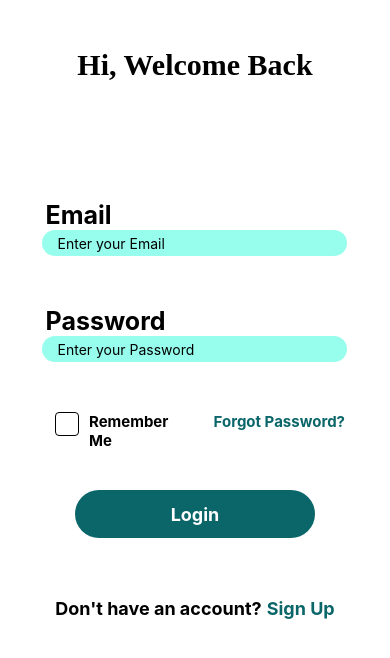
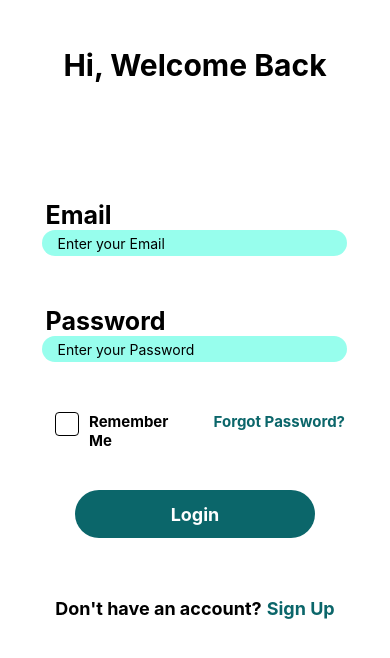
Before and after one commit to mhamzashabbir/findmyitem, a React Native app: screen /Login in a window 390 px wide. Shown: the top 658 px of the page. Built offline with nearby package versions, Linux system fonts and the light colour scheme.

Commit message:
sh: line 1: q: command not found

```diff
--- a/screens/Login.js
+++ b/screens/Login.js
@@ -73,7 +73,6 @@ const styles = StyleSheet.create({
   },
   heading: {
     color: '#000',
-    fontFamily: 'Heebo',
     fontSize: 30,
     fontWeight: '700',
     lineHeight: 30,
```
